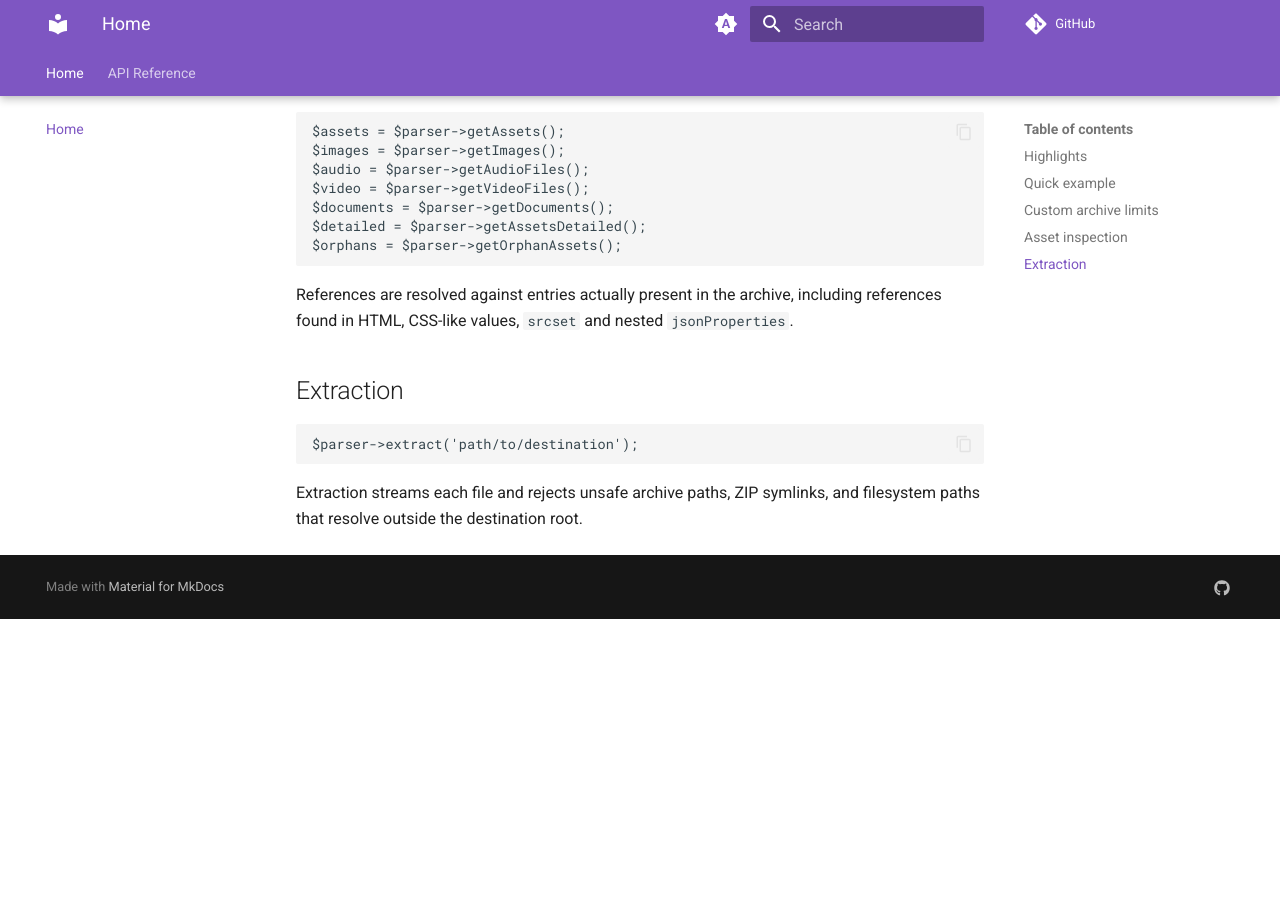
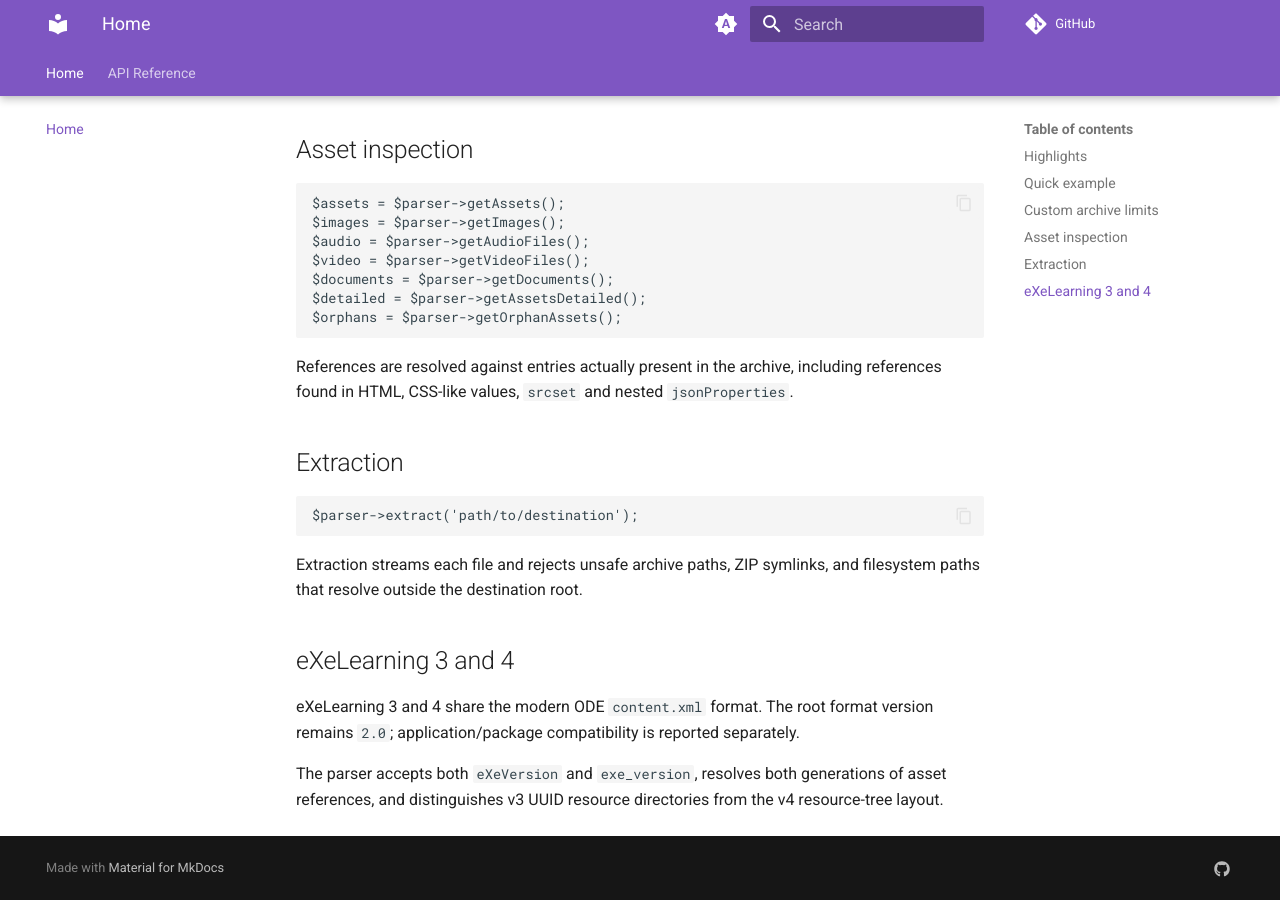
Before and after one commit to exelearning/elp-parser, an MkDocs documentation site: the page built from docs/index.md, in a window 1280 px wide and 900 px high, scrolled down 1248 px. Built offline with MkDocs 1.6.1 and Material for MkDocs 9.7.7, drawn with Linux system fonts in a browser that asks for light colours; comment, search, counter and statistics services are not loaded; before the commit the page ends 1867 px from its top, so only the background shows below that; some of the changed text lies outside the part shown.

Commit message:
Explain shared ODE format across eXeLearning 3 and 4

````diff
--- a/docs/index.md
+++ b/docs/index.md
@@ -5,6 +5,7 @@ ELP Parser is a PHP library for reading eXeLearning project packages in legacy `
 ## Highlights
 
 - `.elp` and `.elpx` support
+- explicit eXeLearning 3/4 ELPX compatibility on the shared ODE 2.0 format
 - normalized metadata, page, block and iDevice inspection
 - explicit version-detection details through `getVersionInfo()`
 - archive-backed asset extraction from HTML and structured iDevice properties
@@ -25,6 +26,8 @@ $parser = ELPParser::fromFile('path/to/project.elpx');
 
 echo $parser->getTitle() . PHP_EOL;
 echo $parser->getVersion() . PHP_EOL;
+echo $parser->getFormatVersion() . PHP_EOL;
+echo $parser->getPackageProfile() . PHP_EOL;
 print_r($parser->getVersionInfo());
 
 foreach ($parser->getPages() as $page) {
@@ -65,3 +68,10 @@ $parser->extract('path/to/destination');
 ```
 
 Extraction streams each file and rejects unsafe archive paths, ZIP symlinks, and filesystem paths that resolve outside the destination root.
+
+
+## eXeLearning 3 and 4
+
+eXeLearning 3 and 4 share the modern ODE `content.xml` format. The root format version remains `2.0`; application/package compatibility is reported separately.
+
+The parser accepts both `eXeVersion` and `exe_version`, resolves both generations of asset references, and distinguishes v3 UUID resource directories from the v4 resource-tree layout.
````
